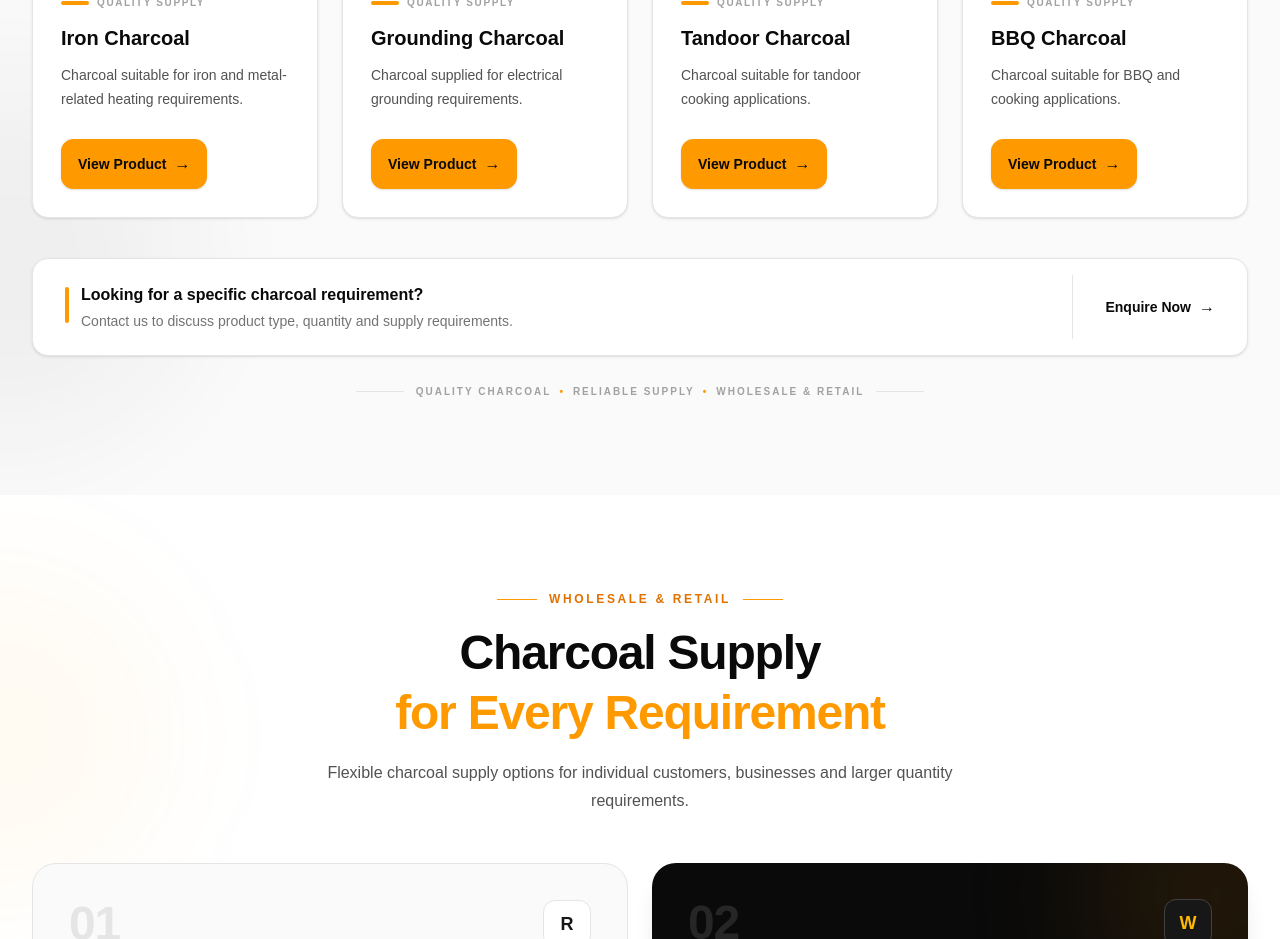
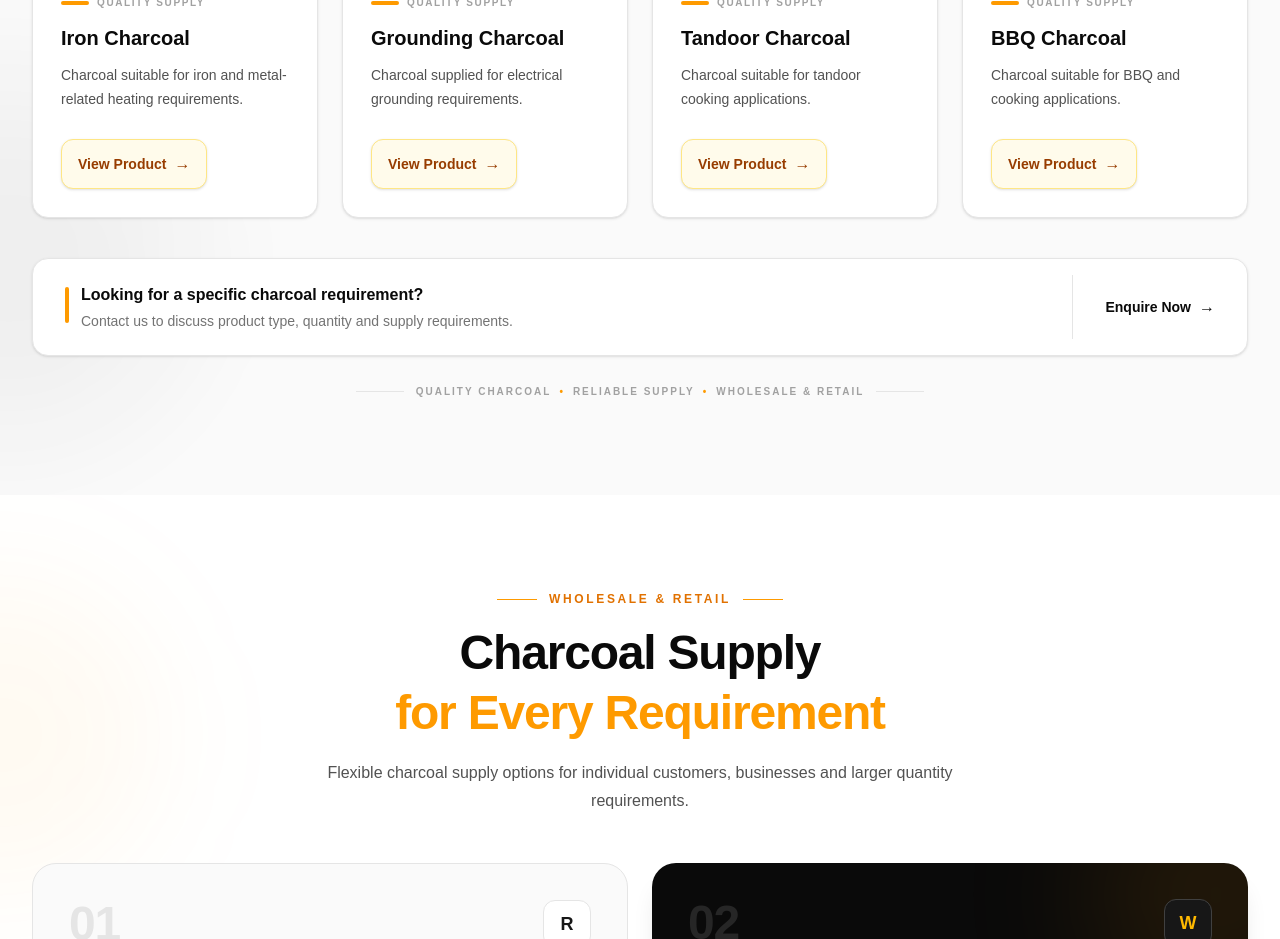
Before and after one commit to Narendra-Git1/sri-venkateswara-charcoal-supply, a React (Vite) app: page / in a window 1280 px wide. Shown: the part 4340-5279 px from the top of the page. Built offline with nearby package versions, Linux system fonts and the light colour scheme.

Commit message:
Update product card styling

```diff
--- a/src/components/products/ProductCard.jsx
+++ b/src/components/products/ProductCard.jsx
@@ -17,7 +17,7 @@ function ProductCard({ product }) {
         transition-all
         duration-300
         hover:-translate-y-1.5
-        hover:border-amber-300
+        hover:border-amber-200
         hover:shadow-xl
         hover:shadow-neutral-900/10
       "
@@ -140,7 +140,7 @@ function ProductCard({ product }) {
             text-neutral-950
             transition-colors
             duration-300
-            group-hover:text-amber-600
+            group-hover:text-amber-700
             sm:text-xl
           "
         >
@@ -176,21 +176,22 @@ function ProductCard({ product }) {
               gap-2
               rounded-xl
               border
-              border-amber-500
-              bg-amber-500
+              border-amber-200
+              bg-amber-50
               px-4
               py-3
               text-sm
               font-bold
-              text-neutral-950
+              text-amber-800
               shadow-sm
               transition-all
               duration-300
               hover:-translate-y-0.5
-              hover:bg-amber-400
-              hover:border-amber-400
+              hover:border-amber-300
+              hover:bg-amber-100
+              hover:text-amber-900
               hover:shadow-md
-              hover:shadow-amber-500/20
+              hover:shadow-amber-500/10
               active:translate-y-0
               sm:w-auto
               sm:justify-start
```
